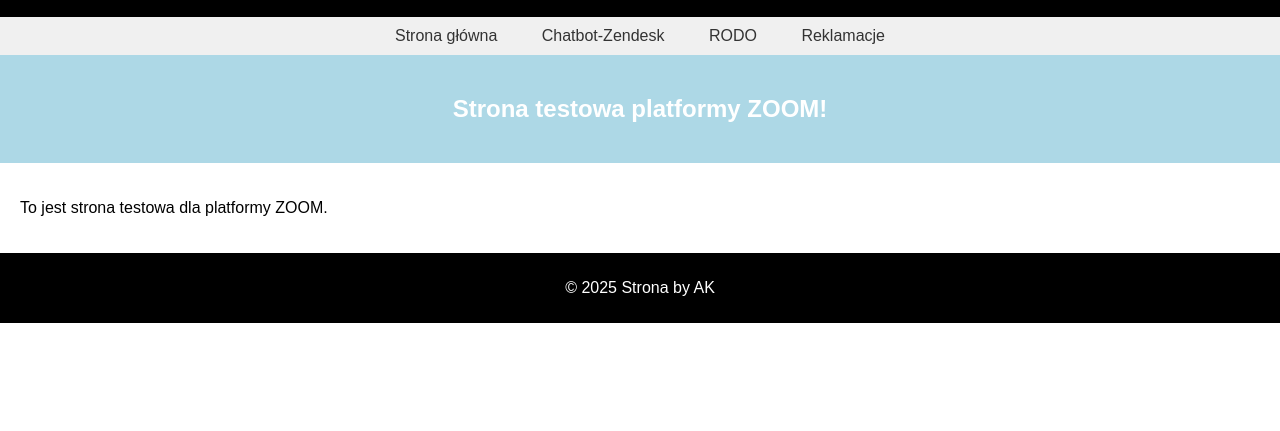
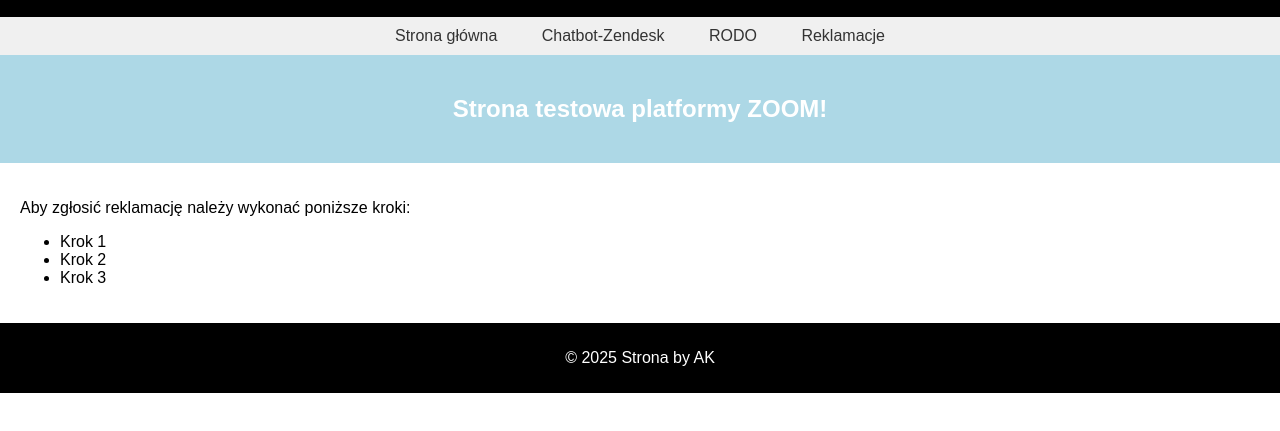
Before and after one commit to kesicand/kesicand.github.io, a plain HTML site: page reklamacje.html in a window 1280 px wide. Shown: the part 103-534 px from the top of the page. Drawn offline with Linux system fonts and the light colour scheme.

Commit message:
Update reklamacje.html

```diff
--- a/reklamacje.html
+++ b/reklamacje.html
@@ -15,7 +15,7 @@
     </header>
     <nav>
         <ul>
-            <li><a href="#">Strona główna</a></li>
+            <li><a href="/">Strona główna</a></li>
             <li><a href="zendesk-eng">Chatbot-Zendesk</a></li>
             <li><a href="rodo">RODO</a></li>
             <li><a href="reklamacje">Reklamacje</a></li>
@@ -25,7 +25,12 @@
         <h1>Strona testowa platformy ZOOM!</h1>
     </section>
     <section class="content">
-        <p>To jest strona testowa dla platformy ZOOM.</p>
+        <p>Aby zgłosić reklamację należy wykonać poniższe kroki:</p>
+        <ul>
+            <li>Krok 1</a></li>
+            <li>Krok 2</a></li>
+            <li>Krok 3</a></li>
+        </ul>
     </section>
     <footer>
         <p>&copy; 2025 Strona by AK</p>
```
